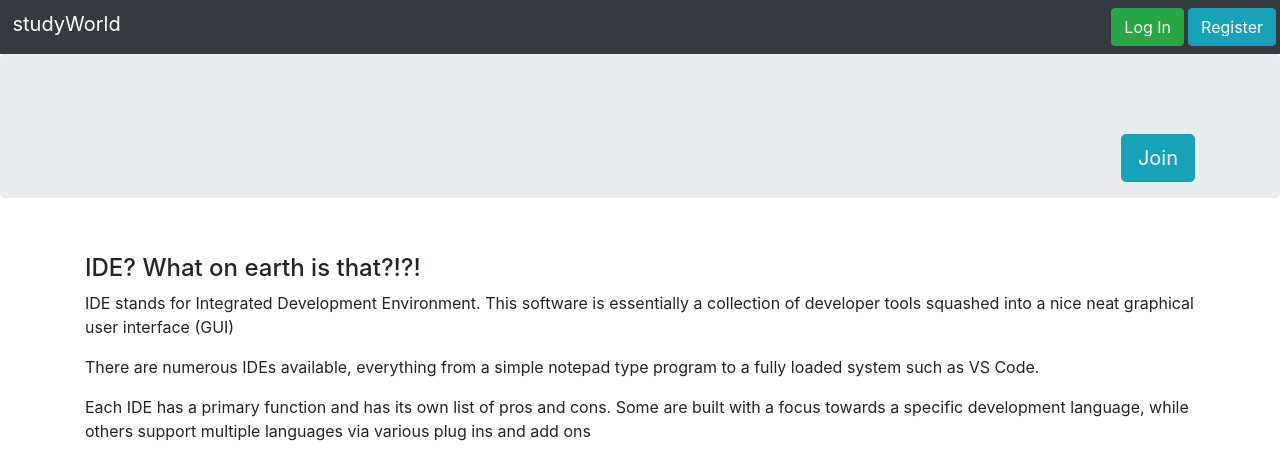
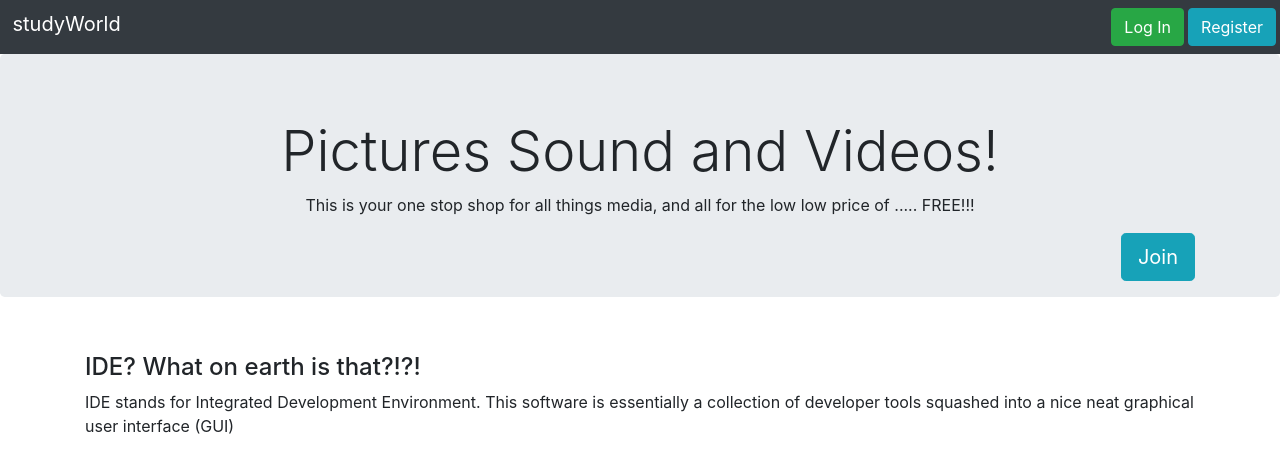
Before and after one commit to nandabritto/MSP-4, a Django app: page /resources/ide in a window 1280 px wide. Shown: the top 457 px of the page. Run offline with Django 3.2, Linux system fonts and the light colour scheme; some libraries are stand-ins or nearby versions.

Commit message:
Add jumbotron blocks to all html pages available

```diff
--- a/templates/base.html
+++ b/templates/base.html
@@ -40,7 +40,7 @@
         </div>
     </nav>
     <body>
-        <div class="jumbotron" id="jumbotron-index">
+        <div class="jumbotron">
             <div class="container">
                 <h1 class="display-4 text-center">
                     {% block jumbotronhead %}
--- a/templates/resources/ide.html
+++ b/templates/resources/ide.html
@@ -8,6 +8,13 @@
 {% block title %}
 IDE Resources
 {% endblock title %}
+
+{% block jumbotronhead %}
+Pictures Sound and Videos!
+{% endblock jumbotronhead %}
+{% block jumbotronbod %}
+This is your one stop shop for all things media, and all for the low low price of ..... FREE!!!
+{% endblock jumbotronbod %}
 
 <!-- The following is the unique content for this page -->
 {% block content %}
```
Also changed, not shown: templates/resources/frameworks.html (+7 -0 lines), templates/resources/resources.html (+7 -0 lines).
